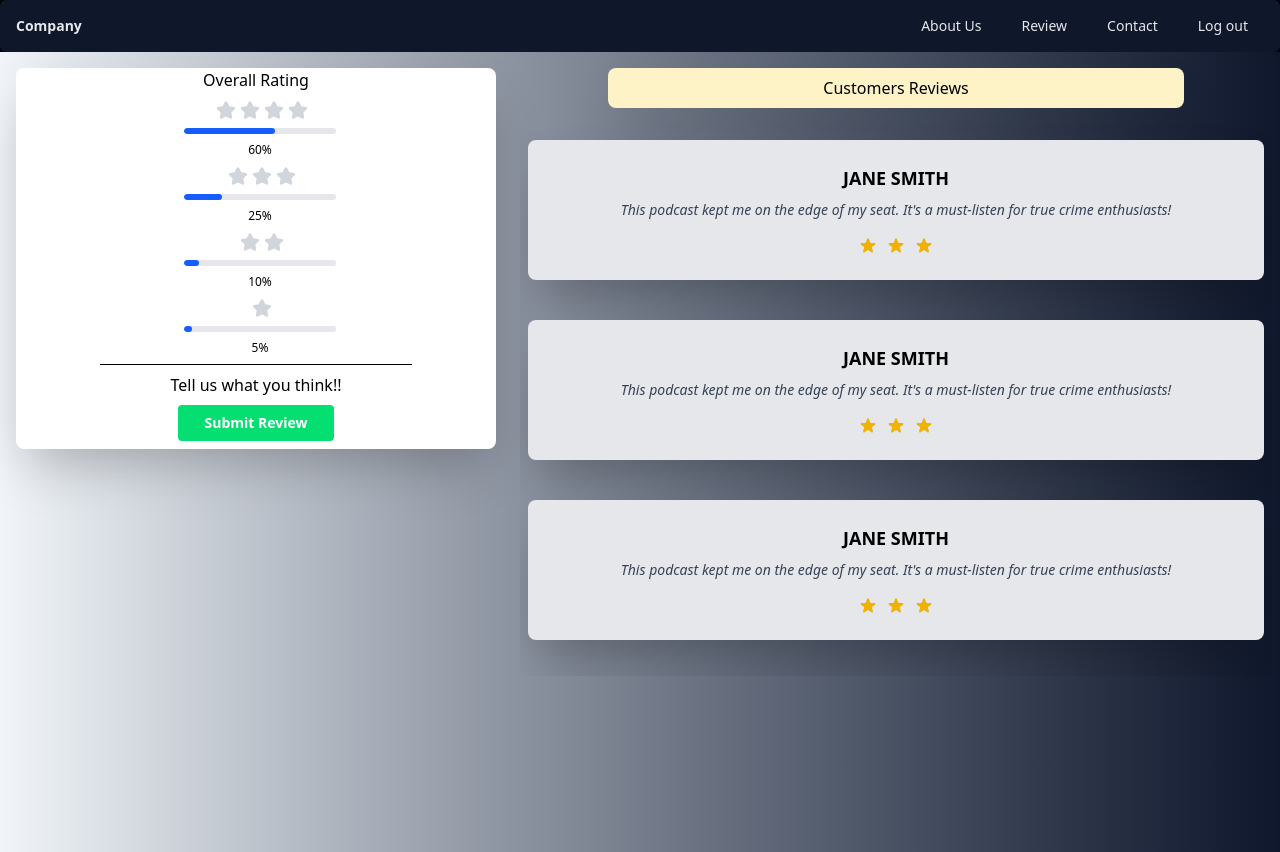
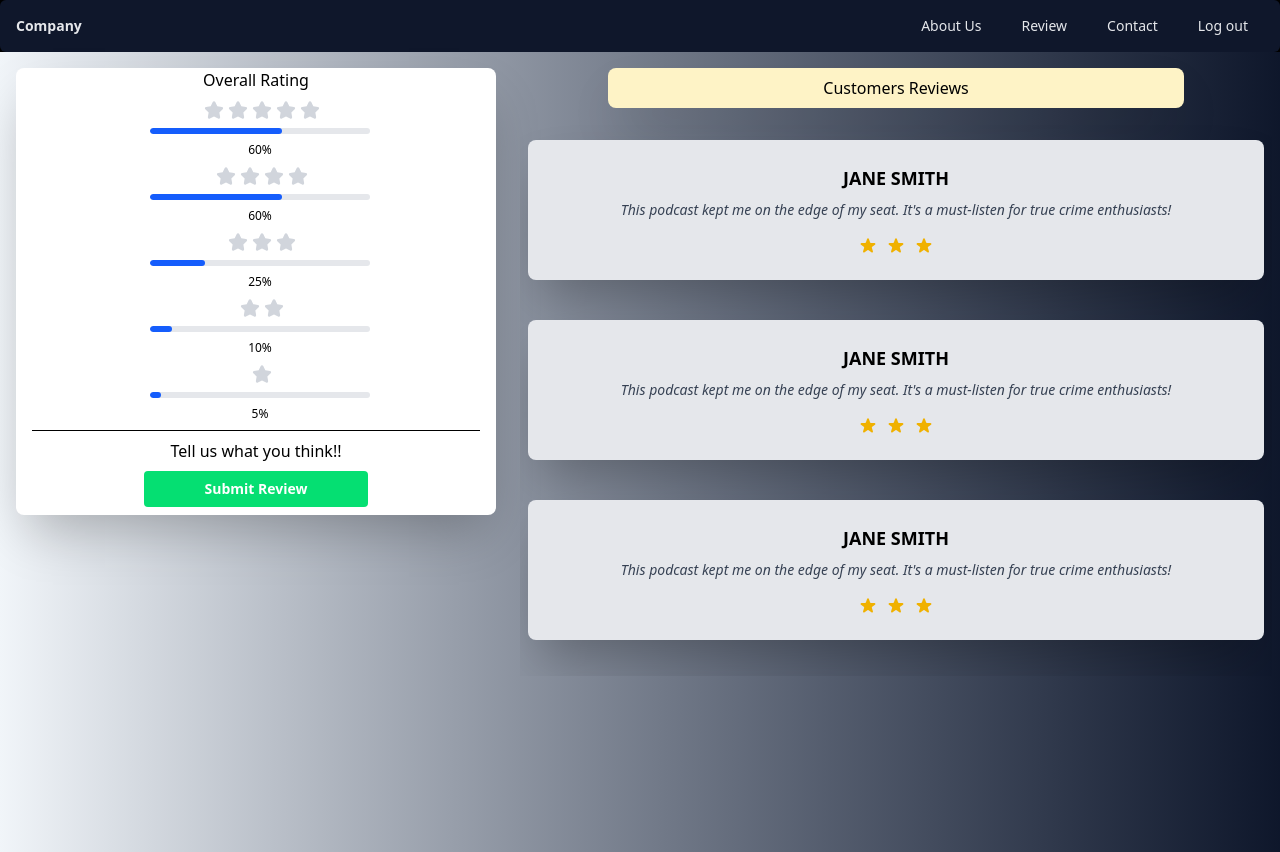
Before and after one commit to gzaigirdar/Online_Shop, a Next.js app in the folder Frontend/e_shop/: page /ReviewPage in a window 1280 px wide. Built offline with nearby package versions, Linux system fonts and the light colour scheme.

Commit message:
the review page completed, and functional

```diff
--- /dev/null
+++ b/Frontend/e_shop/src/components/Msg_confirm.jsx
@@ -0,0 +1,30 @@
+function Msg_confirm({handler_func}) {
+
+    function handle_submit(){
+        handler_func()
+    }
+    return (
+        <div className="m-4 p-4 w-2/5 min-w-[40%] max-w-[40%] rounded-lg bg-white shadow-md border border-slate-200">
+        <div className="flex shrink-1 items-center pb-4 text-md sm:text-xl font-medium text-slate-800">
+          Confirmation
+        </div>
+        <div className="relative border-t border-slate-200 py-4 leading-normal text-slate-600 font-light">
+          Your form has been submitted successfully 🎉
+        </div>
+        <div className="flex shrink-0 flex-wrap items-center pt-4 justify-end">
+          <button onClick={handle_submit}
+            className="rounded-md bg-green-600 py-2 px-4 border border-transparent text-center text-sm text-white transition-all shadow-md hover:shadow-lg focus:bg-green-700 active:bg-green-700 ml-2"
+            type="button"
+          >
+            Back
+          </button>
+        </div>
+      </div>
+
+
+
+
+    );
+}
+
+export default Msg_confirm;
--- a/Frontend/e_shop/src/components/Review/Forms/Review_form.jsx
+++ b/Frontend/e_shop/src/components/Review/Forms/Review_form.jsx
@@ -3,22 +3,57 @@
 import { useState } from "react";
 import { useForm } from "react-hook-form";
 import RevRating from "../rev_rating";
+import Msg_confirm from "@/components/Msg_confirm";
 
-function Review_form() {
+function Review_form({submit_review}) {
     const {register,handleSubmit,formState:{errors}} = useForm();
     const [number,setNUm] = useState(1)
     const ratings = [1,2,3,4,5]
+    const [submitted,setSubmit] = useState(false)
     function onSubmit(data){
         console.log(data)
+        setSubmit(true)
     }
     function update_rating(val){
         setNUm(val)
 
     }
+    // closes the confimation msg
+    function close_confirm(){
+        submit_review()
+    }
+
     return (
 
         <>
-            <div className="lg:col-span-4 col-span-1">
+        { submitted ? ( <>
+           <Msg_confirm handler_func={close_confirm} />
+
+
+
+
+
+
+
+
+          { /* <div className="mt-2 bg-teal-500 text-sm flex flex-col justify-center items-center text-white rounded-lg p-4" role="alert" tabindex="-1" aria-labelledby="hs-solid-color-success-label">
+  <span id="hs-solid-color-success-label" class="font-bold">Success!</span>
+  <span> Thank you for submitting a review. </span>
+  </div>
+
+
+  <button type="button" className="my-4 py-3 px-4 inline-flex items-center gap-x-2 text-sm font-sm rounded-lg border border-sm border-transparent bg-black text-white hover:bg-blue-700 focus:outline-hidden focus:bg-blue-700 focus:outline-hidden focus:bg-blue-700 disabled:opacity-50 disabled:pointer-events-none">
+  Button
+</button>
+
+
+        </div>
+          */}
+
+  </>
+
+        ):
+            (<div className="lg:col-span-4 col-span-1">
                 <form action=""  onSubmit={handleSubmit(onSubmit)} className="space-y-4">
                     <h2 className="text-2xl font-semibold text-gray-700 mb-4">
                     Write a review
@@ -53,8 +88,8 @@ function Review_form() {
                     </button>
                     </div>
                 </form>
-            </div>
-
+            </div>)
+            }
         </>
     );
 }
--- a/Frontend/e_shop/src/components/Review/Ratings.jsx
+++ b/Frontend/e_shop/src/components/Review/Ratings.jsx
@@ -5,7 +5,7 @@ function Ratings({class_value,num_of_ratings}) {
 
     for (let i=0;i<num_of_ratings;i++){
         ratings.push(
-            <svg className="w-2 h-2 sm:w-5 sm:h-5 ms-1 text-gray-300 dark:text-yellow-500" aria-hidden="true" xmlns="http://www.w3.org/2000/svg" fill="currentColor" viewBox="0 0 22 20">
+            <svg className="w-2 h-2    md:w-5 md:h-5 ms-1 text-gray-300 dark:text-yellow-500" aria-hidden="true" xmlns="http://www.w3.org/2000/svg" fill="currentColor" viewBox="0 0 22 20">
             <path d="M20.924 7.625a1.523 1.523 0 0 0-1.238-1.044l-5.051-.734-2.259-4.577a1.534 1.534 0 0 0-2.752 0L7.365 5.847l-5.051.734A1.535 1.535 0 0 0 1.463 9.2l3.656 3.563-.863 5.031a1.532 1.532 0 0 0 2.226 1.616L11 17.033l4.518 2.375a1.534 1.534 0 0 0 2.226-1.617l-.863-5.03L20.537 9.2a1.523 1.523 0 0 0 .387-1.575Z"/>
             </svg>
 
@@ -17,8 +17,7 @@ function Ratings({class_value,num_of_ratings}) {
 
         <div className={class_value}>
 
-            {/* Make stars smaller on small screens */}
-            <div className="flex flex-shrink items-center w-full ">
+            <div className="flex items-center w-full ">
 
                 {ratings.map((item, index) => (
                 <div key={index}>{item}</div>
--- a/Frontend/e_shop/src/components/Review/Rev_info.jsx
+++ b/Frontend/e_shop/src/components/Review/Rev_info.jsx
@@ -2,10 +2,10 @@ import Ratings from "./Ratings";
 
 function Rev_info({fill, num_rating}) {
     return (
-       <div className="flex flex-col items-center justify-center w-full space-x-0 sm:space-x-0 ">
+       <div className="flex flex-col items-center justify-start w-full space-x-5 sm:space-x-0 ">
 
         {/*   Rating component  */}
-        <div className="p-2">
+        <div className="p-2 flex justify-start flex-nowrap">
         <Ratings class_value="" num_of_ratings={num_rating} />
 
         </div>
@@ -13,12 +13,12 @@ function Rev_info({fill, num_rating}) {
 
           {/* Progress Bar */}
 
-          <div className="hidden md:flex w-1/2 h-1.5  bg-gray-200 rounded-full overflow-hidden dark:bg-neutral-700" role="progressbar" aria-valuenow="25" aria-valuemin="0" aria-valuemax="100">
+          <div className="hidden sm:flex w-1/2 h-1.5  bg-gray-200 rounded-full overflow-hidden dark:bg-neutral-700" role="progressbar" aria-valuenow="25" aria-valuemin="0" aria-valuemax="100">
                 <div className="flex flex-col justify-center rounded-full overflow-hidden bg-blue-600 text-xs text-white text-center whitespace-nowrap transition duration-500 dark:bg-blue-500" style={{width: fill}}></div>
           </div>
 
 
-          <div className="text-sm sm:text-xs  flex-shrink mt-2">
+          <div className="text-xs  flex-shrink mt-1 sm:mt-2">
             {fill}
           </div>
         </div>
--- a/Frontend/e_shop/src/components/Review/Summary_review_card.jsx
+++ b/Frontend/e_shop/src/components/Review/Summary_review_card.jsx
@@ -17,14 +17,14 @@ function Summary_review_card() {
     <>
     <div className=" flex flex-col m-2 bg-white items-center justify-center shadow-2xl rounded-lg ">
       {show_form ? (
-        <Review_form />
+        <Review_form submit_review={submit_review} />
       ):
       <div>
       <p className="text-center"> Overall Rating</p>
 
 
-       <div className="flex flex-wrap justify-between ml-2 sm:ml-2 ">
-
+       <div className="flex flex-wrap justify-between  sm:ml-2 ">
+            <Rev_info fill={'60%'} num_rating={5}/>
             <Rev_info fill={'60%'} num_rating={4}/>
             <Rev_info fill={'25%'} num_rating={3}/>
             <Rev_info fill={'10%'} num_rating={2} />
```
